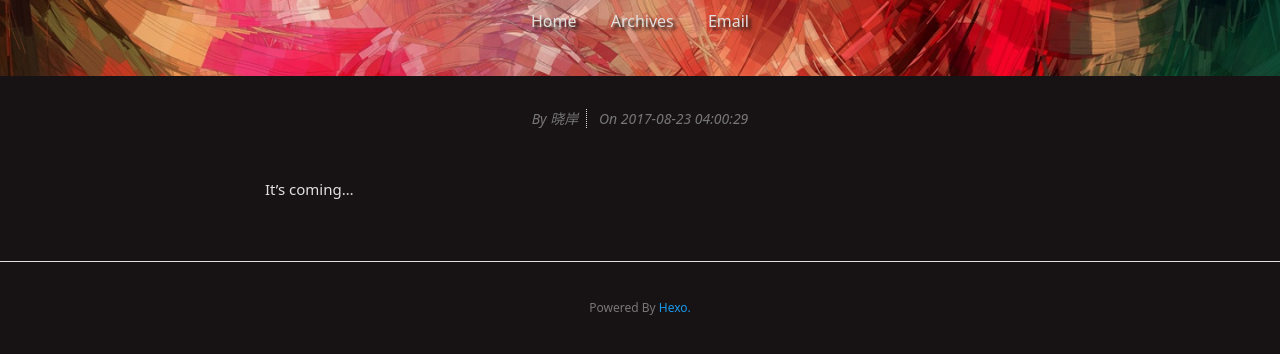
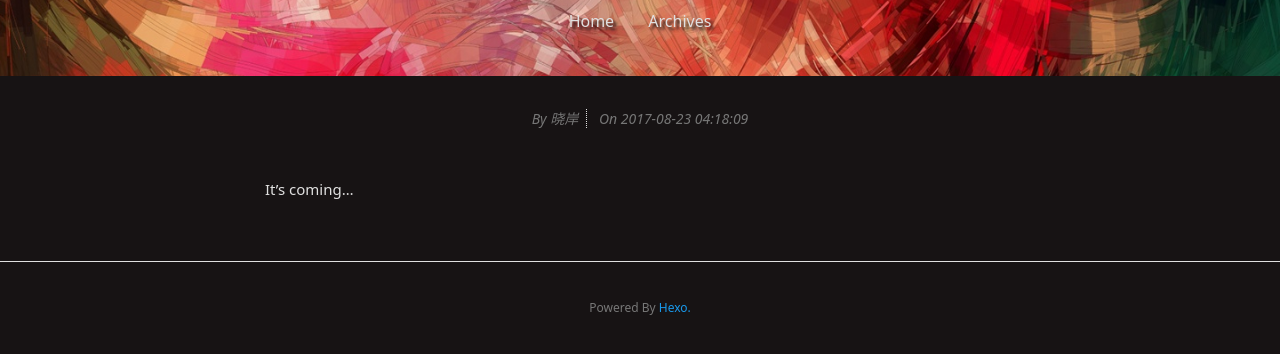
Before and after one commit to suweian/suweian.github.io, a plain HTML site: page 2017/08/23/REECHOING/index.html in a window 1280 px wide. Shown: the part 208-562 px from the top of the page. Drawn offline with Linux system fonts and the light colour scheme.

Commit message:
Site updated: 2017-08-30 04:18:13

```diff
--- a/2017/08/23/REECHOING/index.html
+++ b/2017/08/23/REECHOING/index.html
@@ -65,14 +65,6 @@
                 </a>
               </li>
 
-              <li>
-                <a href="mailto:kitelines@qq.com">
-
-                  Email
-
-                </a>
-              </li>
-
           </ul>
         </div>
       </div>
@@ -93,7 +85,7 @@
           <!-- Date -->
           <span class="date-time info">On
             <span class="date">2017-08-23</span>
-            <span class="time">04:00:29</span>
+            <span class="time">04:18:09</span>
           </span>
 
         </div>
```
Also changed, not shown: archives/2017/08/index.html (+0 -8 lines), archives/2017/index.html (+0 -8 lines), archives/index.html (+0 -8 lines), index.html (+0 -8 lines).
